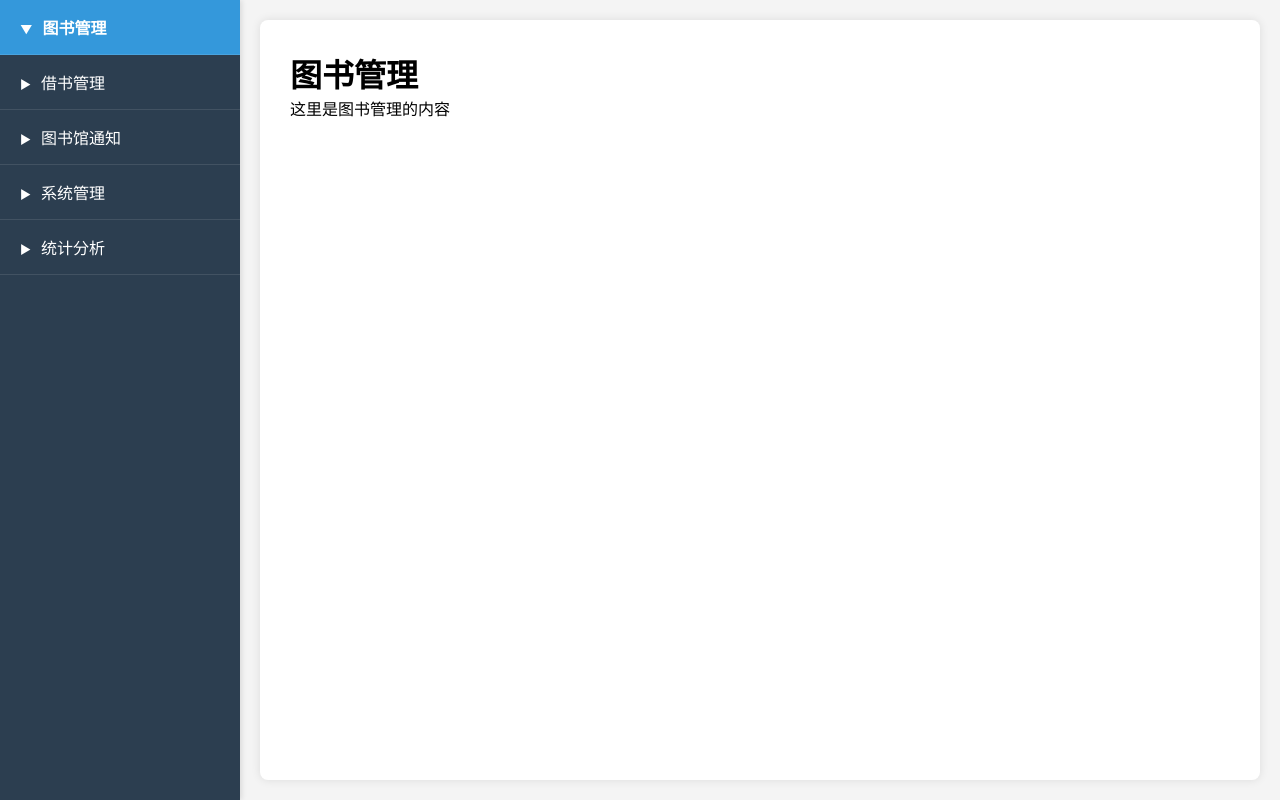
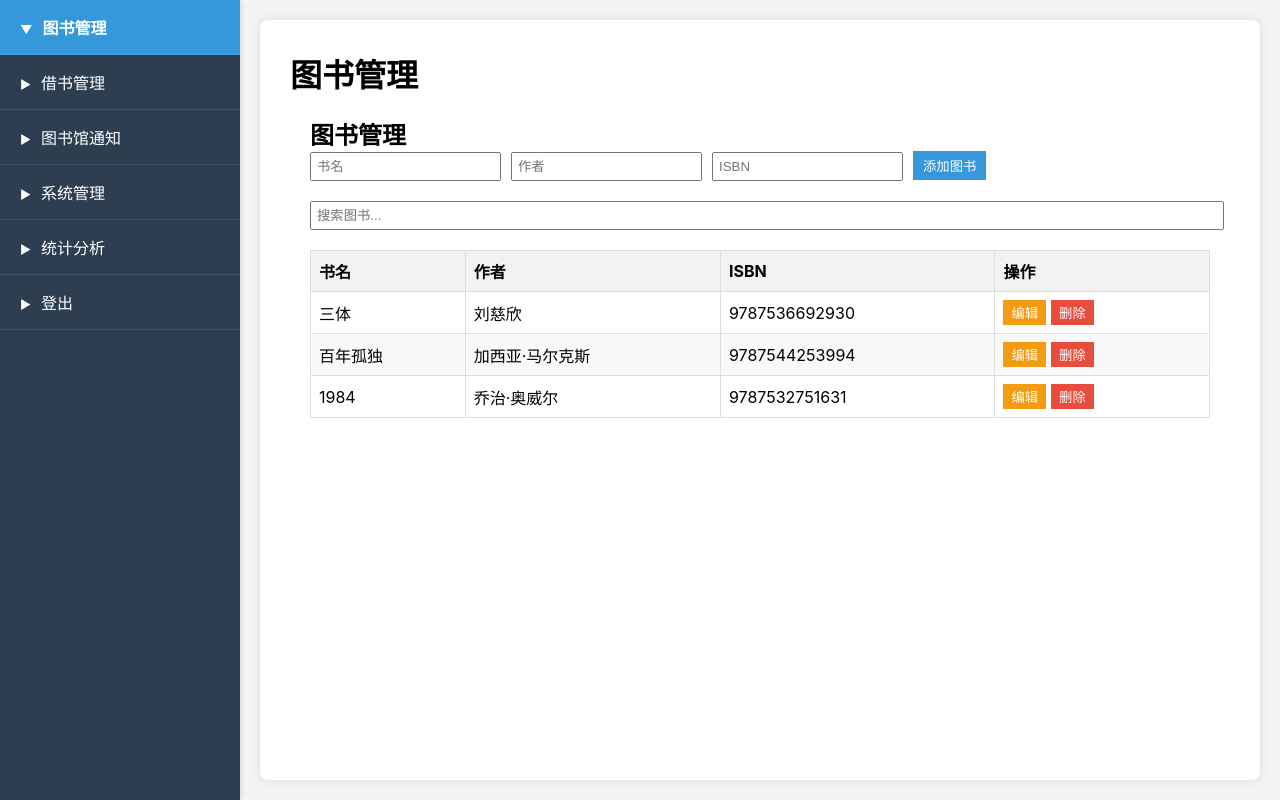
Before and after one commit to OnionsKings/front-end, a React (Create React App) app: page /dashboard in a window 1280 px wide. Both pictures are taken after a click on the element "图书管理". Built offline with nearby package versions, Linux system fonts and the light colour scheme.

Commit message:
Added details for dashboard

```diff
--- /dev/null
+++ b/src/components/BookManagement.css
@@ -0,0 +1,70 @@
+.book-management {
+    padding: 20px;
+  }
+
+  .add-book-form {
+    margin-bottom: 20px;
+  }
+
+  .add-book-form input {
+    margin-right: 10px;
+    padding: 5px;
+  }
+
+  .add-book-form button {
+    padding: 5px 10px;
+    background-color: #3498db;
+    color: white;
+    border: none;
+    cursor: pointer;
+  }
+
+  .search-bar {
+    margin-bottom: 20px;
+  }
+
+  .search-bar input {
+    width: 100%;
+    padding: 5px;
+  }
+
+  .book-table {
+    width: 100%;
+    border-collapse: collapse;
+  }
+
+  .book-table th, .book-table td {
+    border: 1px solid #ddd;
+    padding: 8px;
+    text-align: left;
+  }
+
+  .book-table th {
+    background-color: #f2f2f2;
+    font-weight: bold;
+  }
+
+  .book-table tr:nth-child(even) {
+    background-color: #f9f9f9;
+  }
+
+  .book-table tr:hover {
+    background-color: #f5f5f5;
+  }
+
+  .edit-btn, .delete-btn {
+    margin-right: 5px;
+    padding: 3px 8px;
+    border: none;
+    cursor: pointer;
+  }
+
+  .edit-btn {
+    background-color: #f39c12;
+    color: white;
+  }
+
+  .delete-btn {
+    background-color: #e74c3c;
+    color: white;
+  }
--- /dev/null
+++ b/src/components/BookManagement.js
@@ -0,0 +1,93 @@
+import React, { useState, useEffect } from 'react';
+import './BookManagement.css';
+
+function BookManagement() {
+  const [books, setBooks] = useState([]);
+  const [newBook, setNewBook] = useState({ title: '', author: '', isbn: '' });
+  const [searchTerm, setSearchTerm] = useState('');
+
+  useEffect(() => {
+    // 这里应该从后端 API 获取图书列表
+    // 暂时使用模拟数据
+    setBooks([
+      { id: 1, title: '三体', author: '刘慈欣', isbn: '9787536692930' },
+      { id: 2, title: '百年孤独', author: '加西亚·马尔克斯', isbn: '9787544253994' },
+      { id: 3, title: '1984', author: '乔治·奥威尔', isbn: '9787532751631' },
+    ]);
+  }, []);
+
+  const handleAddBook = () => {
+    // 这里应该调用后端 API 来添加新书
+    setBooks([...books, { ...newBook, id: books.length + 1 }]);
+    setNewBook({ title: '', author: '', isbn: '' });
+  };
+
+  const filteredBooks = books.filter(book =>
+    book.title.toLowerCase().includes(searchTerm.toLowerCase()) ||
+    book.author.toLowerCase().includes(searchTerm.toLowerCase()) ||
+    book.isbn.includes(searchTerm)
+  );
+
+  return (
+    <div className="book-management">
+      <h2>图书管理</h2>
+
+      <div className="add-book-form">
+        <input
+          type="text"
+          placeholder="书名"
+          value={newBook.title}
+          onChange={(e) => setNewBook({ ...newBook, title: e.target.value })}
+        />
+        <input
+          type="text"
+          placeholder="作者"
+          value={newBook.author}
+          onChange={(e) => setNewBook({ ...newBook, author: e.target.value })}
+        />
+        <input
+          type="text"
+          placeholder="ISBN"
+          value={newBook.isbn}
+          onChange={(e) => setNewBook({ ...newBook, isbn: e.target.value })}
+        />
+        <button onClick={handleAddBook}>添加图书</button>
+      </div>
+
+      <div className="search-bar">
+        <input
+          type="text"
+          placeholder="搜索图书..."
+          value={searchTerm}
+          onChange={(e) => setSearchTerm(e.target.value)}
+        />
+      </div>
+
+      <table className="book-table">
+        <thead>
+          <tr>
+            <th>书名</th>
+            <th>作者</th>
+            <th>ISBN</th>
+            <th>操作</th>
+          </tr>
+        </thead>
+        <tbody>
+          {filteredBooks.map(book => (
+            <tr key={book.id}>
+              <td>{book.title}</td>
+              <td>{book.author}</td>
+              <td>{book.isbn}</td>
+              <td>
+                <button className="edit-btn">编辑</button>
+                <button className="delete-btn">删除</button>
+              </td>
+            </tr>
+          ))}
+        </tbody>
+      </table>
+    </div>
+  );
+}
+
+export default BookManagement;
--- a/src/components/Dashboard.css
+++ b/src/components/Dashboard.css
@@ -9,11 +9,14 @@
 }
 
 .sidebar {
+    position: relative;
     width: 240px;
     background-color: #2c3e50;
     color: white;
     height: 100vh; /* Full height */
     box-shadow: 2px 0 5px rgba(0,0,0,0.1);
+    display: flex;
+    flex-direction: column;
 }
 
 .sidebar .menu-item {
@@ -51,3 +54,28 @@
 .menu-item.active::before {
     content: '▼';
 }
+
+/* 添加登出按钮样式 */
+.logout-button {
+    position: absolute;
+    bottom: 20px;
+    left: 20px;
+    right: 20px;
+    padding: 10px;
+    background-color: #e74c3c;
+    color: white;
+    text-align: center;
+    cursor: pointer;
+    border-radius: 5px;
+    transition: background-color 0.3s ease;
+}
+
+.logout-button:hover {
+    background-color: #c0392b;
+}
+
+/* 确保菜单项不会被登出按钮遮挡 */
+.sidebar .menu-items {
+    flex-grow: 1;
+    overflow-y: auto;
+}
--- a/src/components/Dashboard.js
+++ b/src/components/Dashboard.js
@@ -1,14 +1,17 @@
 // Dashboard.js
 import React, { useState } from 'react';
-import './Dashboard.css'; // 确保你有一个CSS文件来样式化这个组件
+import './Dashboard.css';
+import BookManagement from './BookManagement';
+import { useNavigate } from 'react-router-dom';
 
 function Dashboard() {
   const [selectedMenu, setSelectedMenu] = useState('欢迎');
+  const navigate = useNavigate();
 
   const renderContent = () => {
     switch (selectedMenu) {
       case '图书管理':
-        return <p>这里是图书管理的内容</p>;
+        return <BookManagement />;
       case '借书管理':
         return <p>这里是借书管理的内容</p>;
       case '图书馆通知':
@@ -20,6 +23,11 @@ function Dashboard() {
       default:
         return <p>欢迎来到图书管理系统</p>;
     }
+  };
+
+  const handleLogout = () => {
+    sessionStorage.removeItem('sessionId');
+    navigate('/');
   };
 
   return (
@@ -34,6 +42,9 @@ function Dashboard() {
             {item}
           </div>
         ))}
+        <div className="menu-item" onClick={handleLogout}>
+          登出
+        </div>
       </div>
       <div className="main-content">
         <h1>{selectedMenu}</h1>
```
